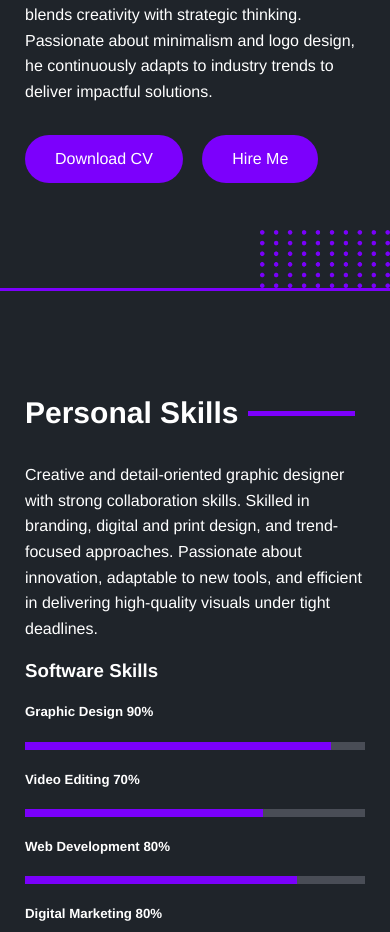
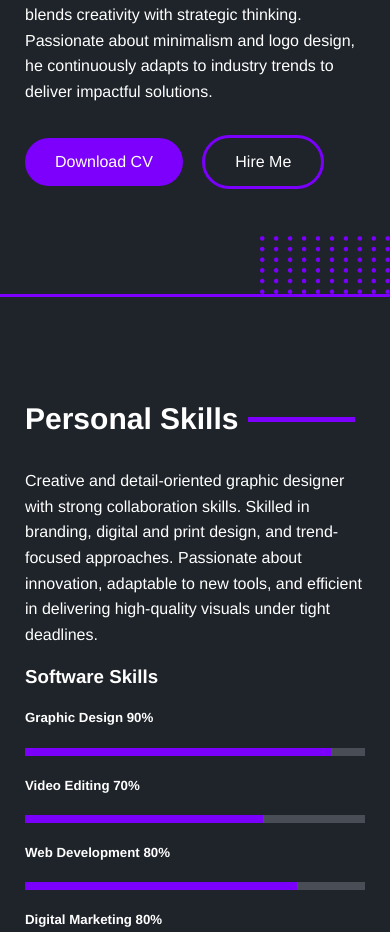
Before and after one commit to AbinJozf17/webproject1, a plain HTML site: page index.html in a window 390 px wide. Shown: the part 2322-3254 px from the top of the page. Drawn offline with Linux system fonts and the light colour scheme; a web font is replaced by a local one.

Commit message:
latest
button hover update
responsive

```diff
--- a/css/style.css
+++ b/css/style.css
@@ -187,6 +187,21 @@ z-index: 9999;
   background-color: #fff;
   color: #7c00fc;
 }
+.btn2 {
+  border: 3pX solid #7a00fc;
+  color: #FFFFFF;
+  padding: 15px 30px;
+  color: #fff;
+  border-radius: 30px;
+  margin-right: 15px;
+  margin-top: 15px;
+  display: inline-block;
+  transition: 0.5s;
+}
+.btn2:hover {
+  background-color: #7a00fc;
+  color: #ooo;
+}
 .marq {
   background-color: #2c2e48;
 }
@@ -367,6 +382,9 @@ footer {
     position: static;
     background-color: #f5f5f5;
   }
+	.cursor{
+		cursor: none;
+	}
   .hero{
 	background-image: url("../img/mob-hero.png");
 	  background-position: 20%;
@@ -430,6 +448,9 @@ footer {
   .tab-hide {
     display: none;
   }
+  .cursor{
+		cursor: none;
+	}
   section {
     background-size: 150px;
   }
--- a/index.html
+++ b/index.html
@@ -81,7 +81,7 @@
                 <a data-aos="fade-up"
      data-aos-anchor-placement="bottom-bottom" class="btn1" href="img/Abin CV Resume.pdf">Download CV</a>
                 <a data-aos="fade-up"
-     data-aos-anchor-placement="bottom-bottom" class="btn1" href="#">Hire Me</a>
+     data-aos-anchor-placement="bottom-bottom" class="btn2" href="#">Hire Me</a>
 
             </div>
         </div>
```
